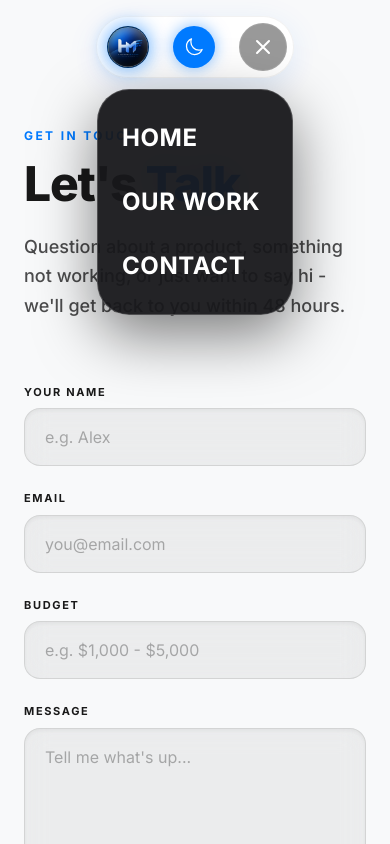
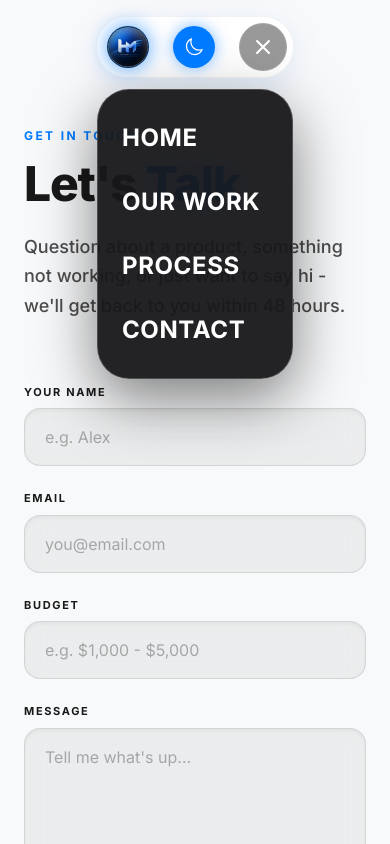
Before and after one commit to BerserkerOP/website, a Next.js app: page /contact in a window 390 px wide. Both pictures are taken after a click on the button 263 px from the left and 47 px from the top of the page. Shown: the top 844 px of the page. Built offline with nearby package versions, Linux system fonts and the light colour scheme.

Commit message:
Fix mobile menu missing Process link, refine contact card drop shadows for premium look

```diff
--- a/app/contact/page.tsx
+++ b/app/contact/page.tsx
@@ -120,7 +120,7 @@ export default function ContactPage() {
             {/* Box 2: Email */}
             <motion.a
               href="mailto:halftonemotion@gmail.com"
-              whileHover={{ y: -5, x: 2, scale: 1.02, boxShadow: "0 15px 35px rgba(0, 122, 255, 0.25)", borderColor: "rgba(0, 122, 255, 0.3)" }}
+              whileHover={{ y: -3, x: 1, scale: 1.01, boxShadow: "0 12px 24px -10px rgba(0, 122, 255, 0.3)", borderColor: "rgba(0, 122, 255, 0.4)" }}
               whileTap={{ x: 6, y: -2, scale: 0.98 }}
               transition={{ type: 'spring', stiffness: 400, damping: 25 }}
               className="bg-white/50 dark:bg-white/5 border border-black/10 dark:border-white/10 backdrop-blur-2xl rounded-3xl p-6 flex items-center gap-5 shadow-[0_8px_30px_rgb(0,0,0,0.04)] dark:shadow-[0_8px_30px_rgba(255,255,255,0.02)] cursor-pointer block"
@@ -141,7 +141,7 @@ export default function ContactPage() {
               href="https://instagram.com/atharvf.x"
               target="_blank"
               rel="noopener noreferrer"
-              whileHover={{ y: -5, x: 2, scale: 1.02, boxShadow: "0 15px 35px rgba(0, 122, 255, 0.25)", borderColor: "rgba(0, 122, 255, 0.3)" }}
+              whileHover={{ y: -3, x: 1, scale: 1.01, boxShadow: "0 12px 24px -10px rgba(0, 122, 255, 0.3)", borderColor: "rgba(0, 122, 255, 0.4)" }}
               whileTap={{ x: 6, y: -2, scale: 0.98 }}
               transition={{ type: 'spring', stiffness: 400, damping: 25 }}
               className="bg-white/50 dark:bg-white/5 border border-black/10 dark:border-white/10 backdrop-blur-2xl rounded-3xl p-6 flex items-center gap-5 shadow-[0_8px_30px_rgb(0,0,0,0.04)] dark:shadow-[0_8px_30px_rgba(255,255,255,0.02)] cursor-pointer block"
--- a/components/Navbar.tsx
+++ b/components/Navbar.tsx
@@ -151,11 +151,7 @@ export default function Navbar() {
           >
             <div className="px-6 py-6 flex flex-col max-h-[80vh] overflow-y-auto">
               <div className="flex flex-col space-y-4">
-                {[
-                  { name: 'HOME', path: '/' },
-                  { name: 'OUR WORK', path: '/work' },
-                  { name: 'CONTACT', path: '/contact' }
-                ].map((item, i) => (
+                {NAV_LINKS.map((item, i) => (
                   <motion.div
                     key={item.name}
                     initial={{ opacity: 0, x: -20 }}
@@ -166,7 +162,7 @@ export default function Navbar() {
                     <Link
                       href={item.path}
                       onClick={() => setMobileMenuOpen(false)}
-                      className="text-2xl font-bold tracking-wide text-white block py-2"
+                      className="text-2xl font-bold tracking-wide uppercase text-white block py-2"
                     >
                       {item.name}
                     </Link>
```
